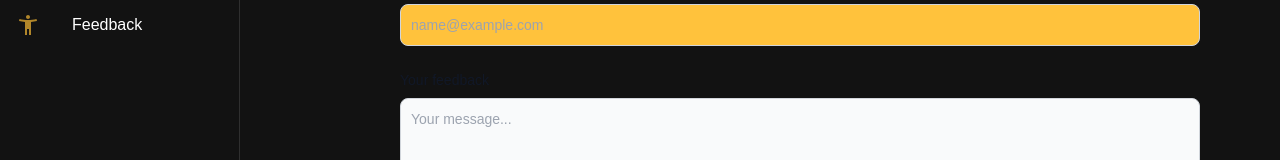
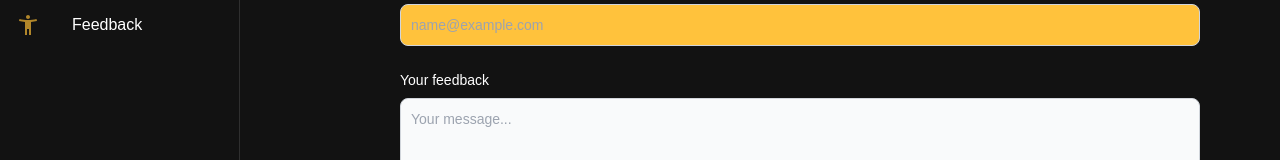
Before and after one commit to Usernamek-dot/LandingPageFIMLM2022, a React (Vite) app in the folder landing/: page /feedback in a window 1280 px wide. Shown: the part 216-376 px from the top of the page. Built offline with nearby package versions, Linux system fonts and the light colour scheme.

Commit message:
Style - adding same color to label text of form / adding margin top to avatar in home card

```diff
--- a/landing/src/page/components/Form.jsx
+++ b/landing/src/page/components/Form.jsx
@@ -22,7 +22,7 @@
         <div className="mb-6">
           <label
             for="feedback"
-            className="block mb-2 text-sm font-medium text-gray-900 dark:text-gray-300"
+            className="block mb-2 text-sm font-medium dark:text-gray-700"
           >
             Your feedback
           </label>
--- a/landing/src/page/views/Home.jsx
+++ b/landing/src/page/views/Home.jsx
@@ -44,6 +44,7 @@
               sx={{
                 width: "26vh",
                 height: "26vh",
+                mt: 2,
               }}
               alt="avatar"
               src="/avatarlogo.svg"
```
